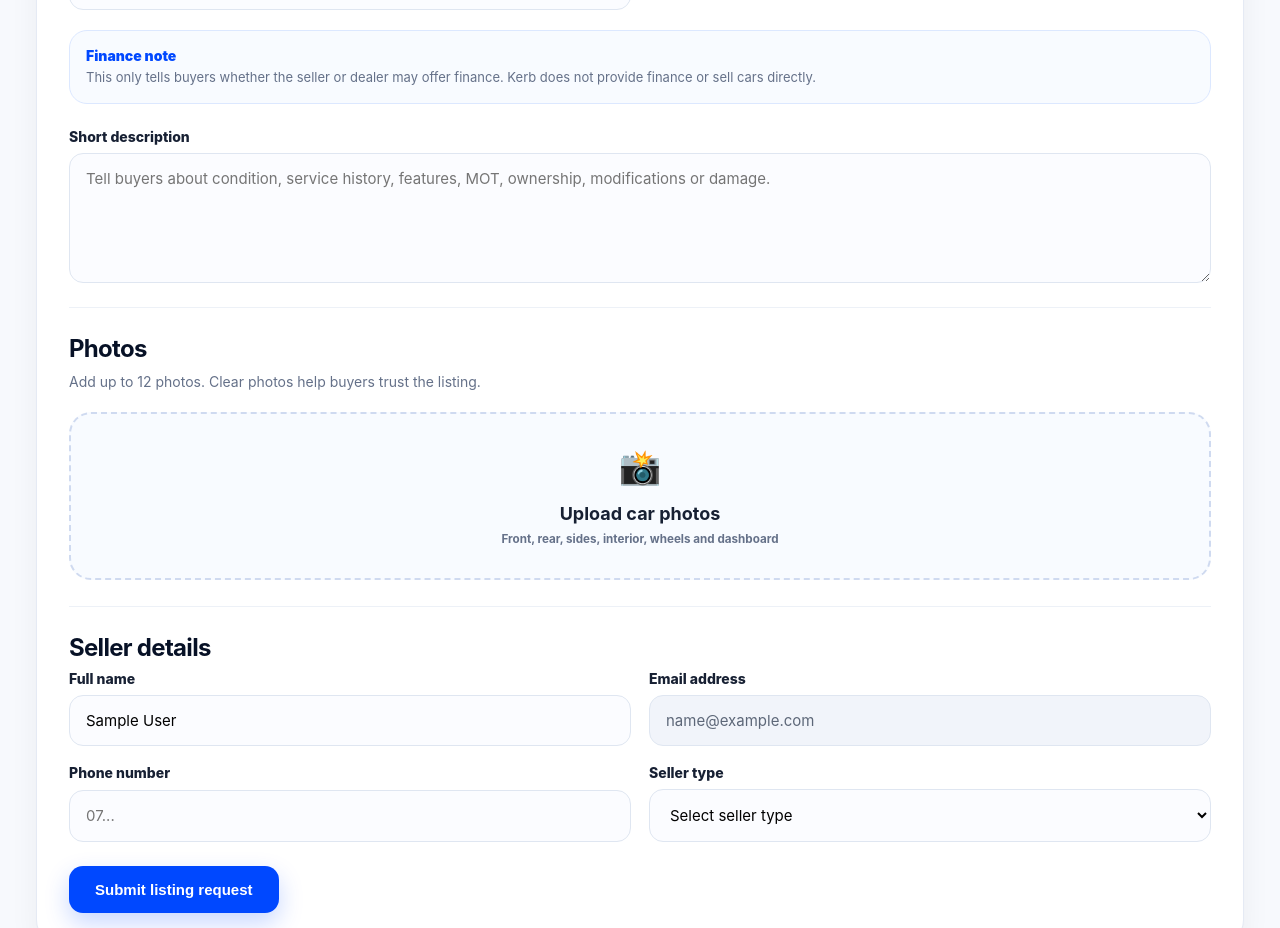
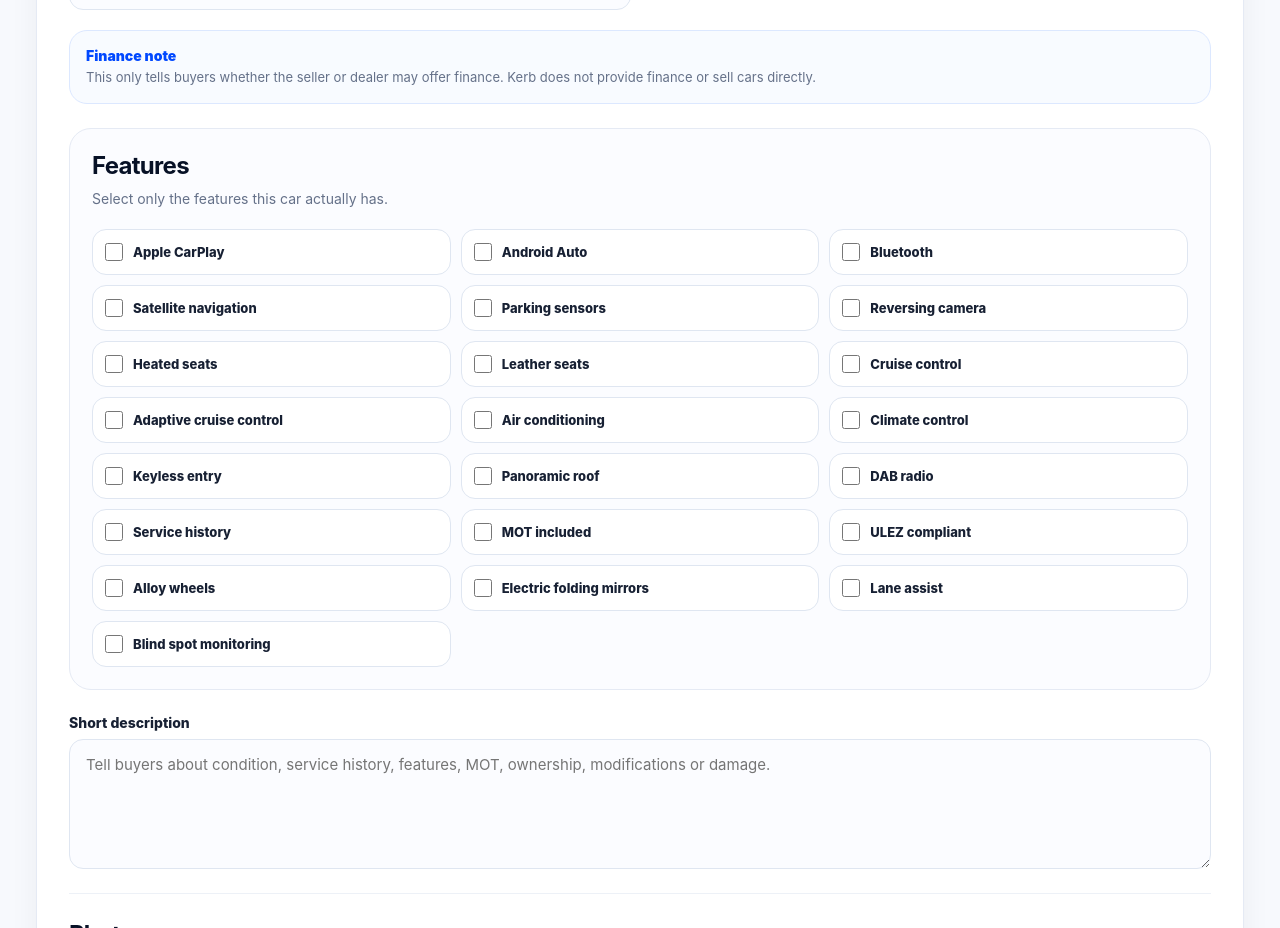
Before and after one commit to Abzgetzit/kerb, a Next.js app: page /post-car in a window 1280 px wide. Shown: the part 1080-2008 px from the top of the page. Built offline with nearby package versions, Linux system fonts and the light colour scheme; sample sign-in values are in the browser's storage.

Commit message:
Update page.js

```diff
--- a/app/post-car/page.js
+++ b/app/post-car/page.js
@@ -120,6 +120,31 @@ const makeFallbackGuide = {
   Volkswagen: 30000,
   Volvo: 44000,
 };
+
+const carFeatureOptions = [
+  "Apple CarPlay",
+  "Android Auto",
+  "Bluetooth",
+  "Satellite navigation",
+  "Parking sensors",
+  "Reversing camera",
+  "Heated seats",
+  "Leather seats",
+  "Cruise control",
+  "Adaptive cruise control",
+  "Air conditioning",
+  "Climate control",
+  "Keyless entry",
+  "Panoramic roof",
+  "DAB radio",
+  "Service history",
+  "MOT included",
+  "ULEZ compliant",
+  "Alloy wheels",
+  "Electric folding mirrors",
+  "Lane assist",
+  "Blind spot monitoring",
+];
 
 const modelValueGuide = {
   "BMW|1 Series": 31000,
@@ -664,6 +689,22 @@ export default function PostCarPage() {
           <input type="hidden" name="valuation_low" value={valuation?.low || ""} />
           <input type="hidden" name="valuation_high" value={valuation?.high || ""} />
 
+          <section className="featuresSection">
+            <div>
+              <h2>Features</h2>
+              <p>Select only the features this car actually has.</p>
+            </div>
+
+            <div className="featureChecklist">
+              {carFeatureOptions.map((feature) => (
+                <label className="featureOption" key={feature}>
+                  <input name="features" type="checkbox" value={feature} />
+                  <span>{feature}</span>
+                </label>
+              ))}
+            </div>
+          </section>
+
           <label>
             Short description
             <textarea
@@ -1027,6 +1068,47 @@ const styles = `
     color: #657189;
   }
 
+  .featuresSection {
+    margin: 0 0 24px;
+    border: 1px solid #e5eaf4;
+    border-radius: 22px;
+    padding: 22px;
+    background: #fbfcff;
+  }
+
+  .featuresSection h2 {
+    margin-bottom: 8px;
+  }
+
+  .featureChecklist {
+    display: grid;
+    grid-template-columns: repeat(3, 1fr);
+    gap: 10px;
+    margin-top: 18px;
+  }
+
+  .featureOption {
+    display: flex;
+    align-items: center;
+    gap: 10px;
+    min-height: 46px;
+    border: 1px solid #dfe6f1;
+    border-radius: 14px;
+    padding: 10px 12px;
+    background: white;
+    color: #172033;
+    font-size: 13px;
+    font-weight: 850;
+    cursor: pointer;
+  }
+
+  .featureOption input {
+    width: 18px;
+    height: 18px;
+    margin: 0;
+    accent-color: #0048ff;
+  }
+
   .photoSection {
     border-top: 1px solid #edf1f7;
     border-bottom: 1px solid #edf1f7;
@@ -1191,6 +1273,10 @@ const styles = `
   }
 
   @media (max-width: 1100px) {
+    .featureChecklist {
+      grid-template-columns: repeat(2, 1fr);
+    }
+
     .photoGrid {
       grid-template-columns: repeat(3, 1fr);
     }
@@ -1223,6 +1309,10 @@ const styles = `
       grid-template-columns: 1fr;
     }
 
+    .featureChecklist {
+      grid-template-columns: 1fr;
+    }
+
     .formCard {
       padding: 24px;
     }
```
